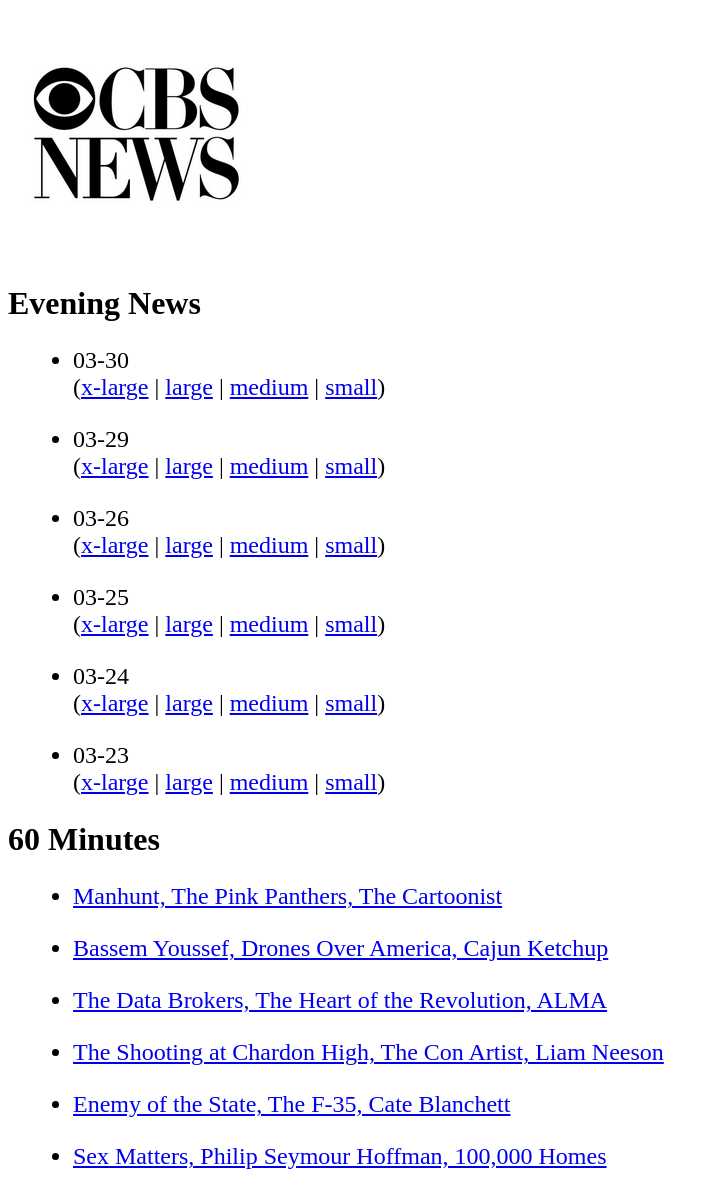
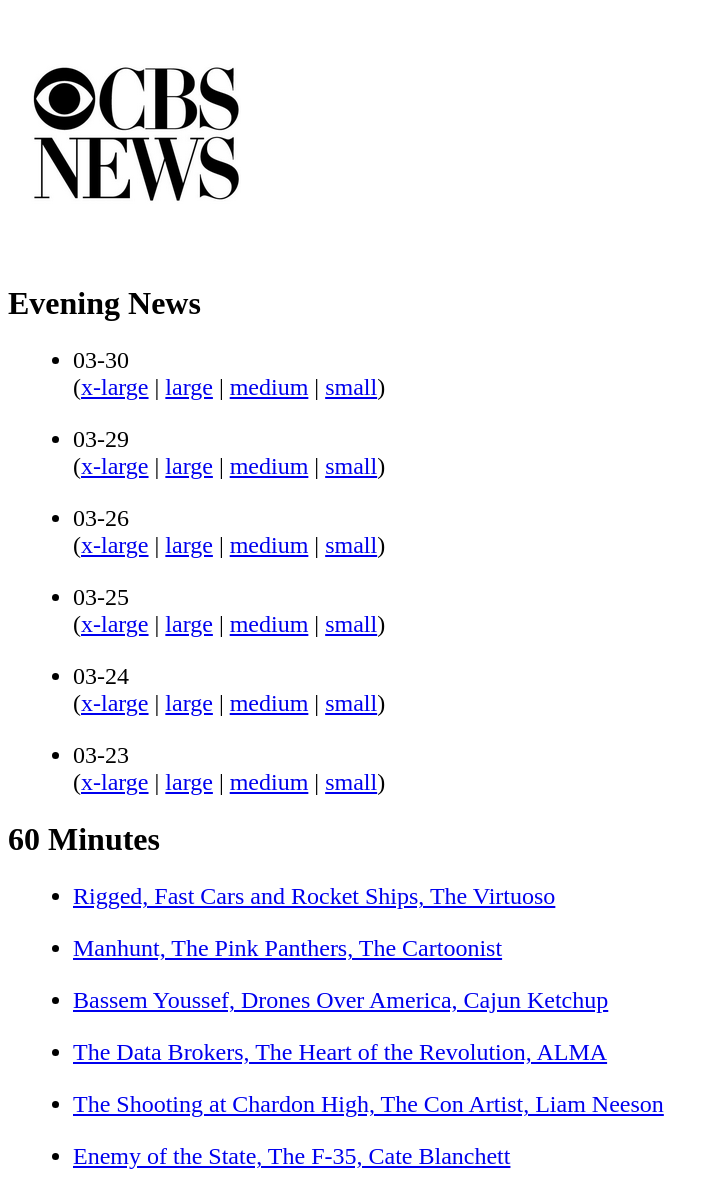
Before and after one commit to jkutner/cbsfeed, a Jekyll site: the page built from index.html, in a window 1280 px wide. Shown: the whole page, without its empty margins (0-719 px from the left). Built offline with Jekyll 4.4.1, drawn with Linux system fonts in a browser that asks for light colours; nearby versions of some CDN libraries; some of the changed lines change nothing that is shown.

Commit message:
Updating with latest episdoes

```diff
--- a/_data/sixtymin.yml
+++ b/_data/sixtymin.yml
@@ -1,4 +1,11 @@
 ---
+- title: Rigged, Fast Cars and Rocket Ships, The Virtuoso
+  links:
+    mp4_240: media/2014/03/30/211561027834/60_0330_FULL_240.mp4
+    mp4_740: media/2014/03/30/211561027834/60_0330_FULL_740.mp4
+    mp4_796: media/2014/03/30/211561027834/60_0330_FULL_796.mp4
+    mp4_1296: media/2014/03/30/211561027834/60_0330_FULL_1296.mp4
+  date: '0330'
 - title: Manhunt, The Pink Panthers, The Cartoonist
   links:
     mp4_240: media/2014/03/23/204352067936/60_0323_FULL_NEW_240.mp4
@@ -34,10 +41,3 @@
     mp4_796: media/2014/02/16/155711043905/60_0216_FULL_796.mp4
     mp4_1296: media/2014/02/16/155711043905/60_0216_FULL_1296.mp4
   date: '0216'
-- title: Sex Matters, Philip Seymour Hoffman, 100,000 Homes
-  links:
-    mp4_240: media/2014/02/09/144360003662/60_0208_FULL_240.mp4
-    mp4_740: media/2014/02/09/144360003662/60_0208_FULL_740.mp4
-    mp4_796: media/2014/02/09/144360003662/60_0208_FULL_796.mp4
-    mp4_1296: media/2014/02/09/144360003662/60_0208_FULL_1296.mp4
-  date: '0208'
```
